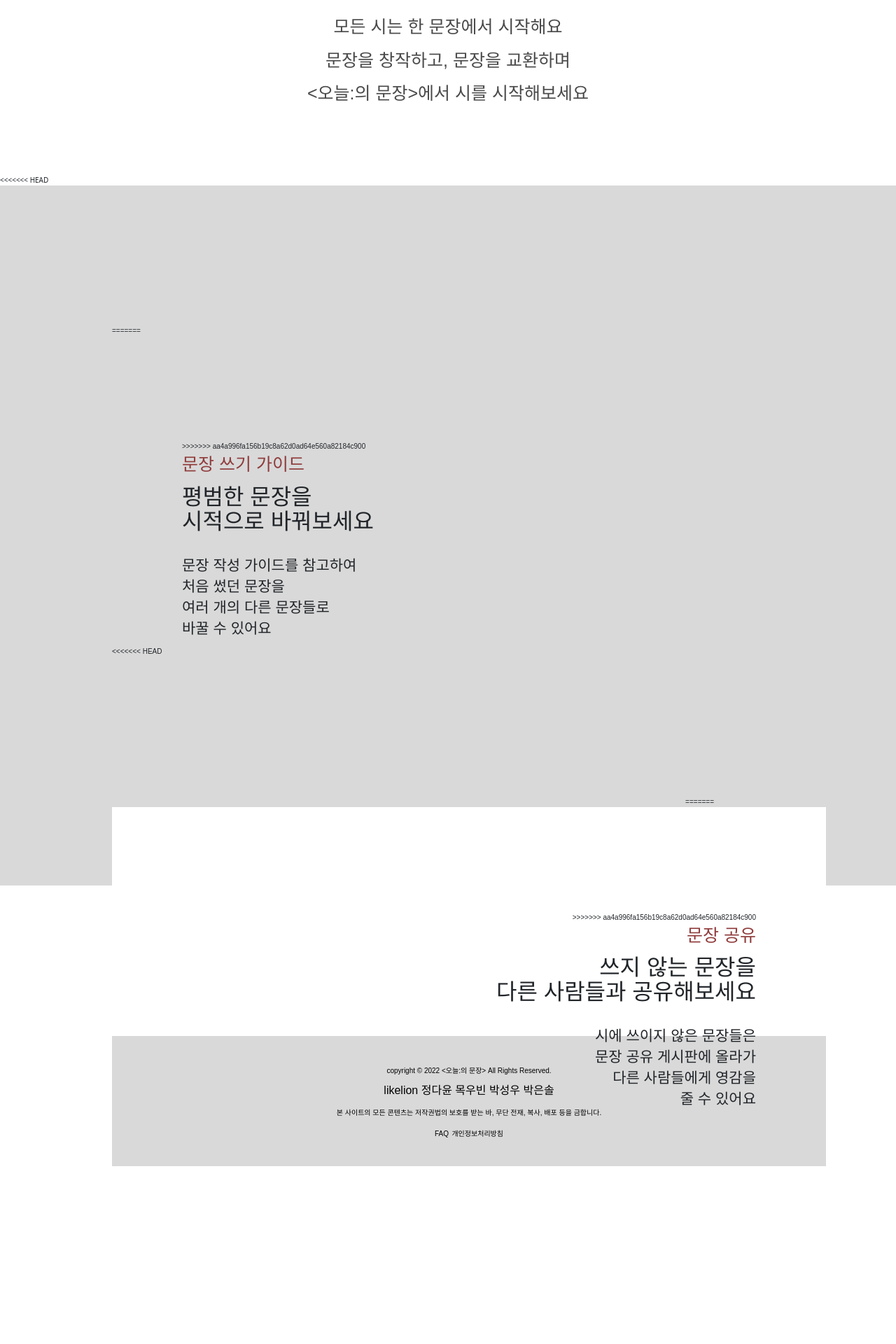
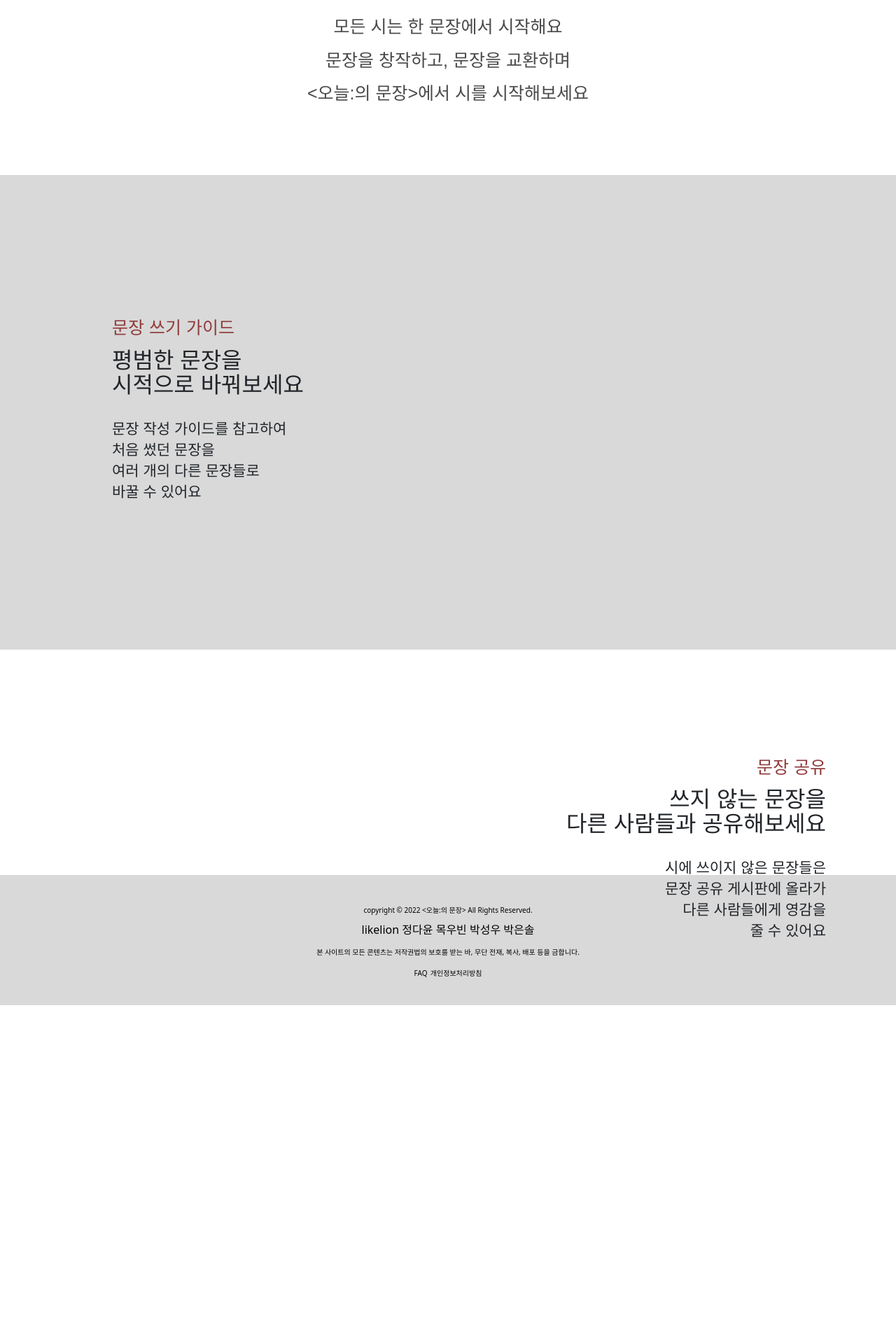
Before and after one commit to yumsae/todays-sentence, a Django app: page / in a window 1280 px wide. Shown: the part 980-2900 px from the top of the page at 70% size. Run offline with Django 4.2, Linux system fonts and the light colour scheme; some web fonts are replaced.

Commit message:
merigconflict

```diff
--- a/buildapp/templates/buildapp/home.html
+++ b/buildapp/templates/buildapp/home.html
@@ -23,25 +23,18 @@
                 </div>
             </div>
 
-<<<<<<< HEAD
+
             <div class="home_guide_wrap">
                 <div class= "home_guide" data-aos="fade-right" data-aos-offset="300" data-aos-easing="ease-out-sine"  style="text-align: left; padding: 200px 0 0 60px;">
-=======
-            <div class="home_guide_wrap">
-                <div class= "home_guide" style="text-align: left;">
->>>>>>> aa4a996fa156b19c8a62d0ad64e560a82184c900
                     <p class="guide_title">문장 쓰기 가이드</p>
                     <p class="guide_sub">평범한 문장을 </br>시적으로 바꿔보세요</p>
                     <p class= "guide_cont">문장 작성 가이드를 참고하여</br>처음 썼던 문장을</br>여러 개의 다른 문장들로</br>바꿀 수 있어요</p>
                 </div>
-<<<<<<< HEAD
                 <div class= "home_guide" data-aos="fade-left" data-aos-offset="300" data-aos-easing="ease-in-sine" style="text-align: right; padding: 200px 60px 0 0;">
-=======
             </div>
 
             <div class="home_guide_wrap" style="background-color: white">
                 <div class= "home_guide" style="text-align: right;">
->>>>>>> aa4a996fa156b19c8a62d0ad64e560a82184c900
                     <p class="guide_title">문장 공유</p>
                     <p class="guide_sub">쓰지 않는 문장을 </br>다른 사람들과 공유해보세요</p>
                     <p class="guide_cont">시에 쓰이지 않은 문장들은</br>문장 공유 게시판에 올라가</br>다른 사람들에게 영감을</br>줄 수 있어요</p>
```
